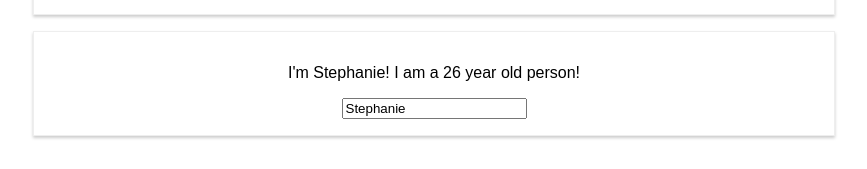
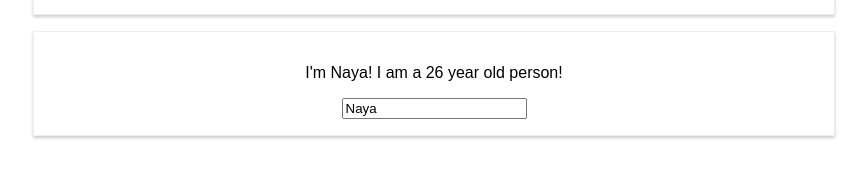
Before and after one commit to johnmilner/complete-react-guide, a React (Create React App) app: page / in a window 1280 px wide. Shown: the part 411-580 px from the top of the page, without its empty margins (206-1073 px from the left). Built offline with nearby package versions, Linux system fonts and the light colour scheme.

Commit message:
update names

```diff
--- a/src/App.js
+++ b/src/App.js
@@ -7,7 +7,7 @@ class App extends Component {
     persons: [
       { name: 'Caro', age: 28 },
       { name: 'Fluffykins', age: 29 },
-      { name: 'Stephanie', age: 26 }
+      { name: 'Naya', age: 26 }
     ]
   }
 
```
